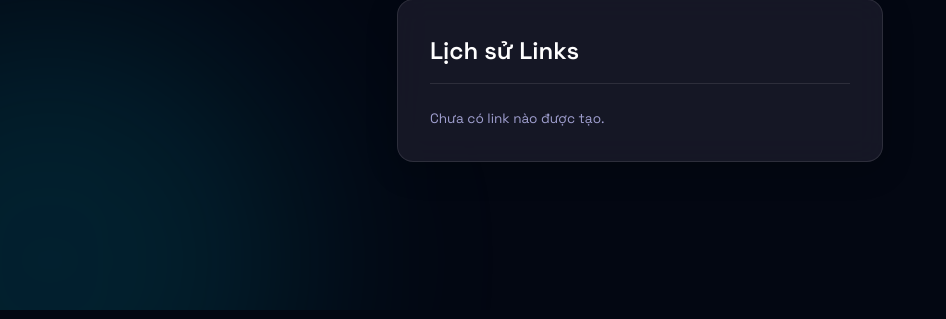
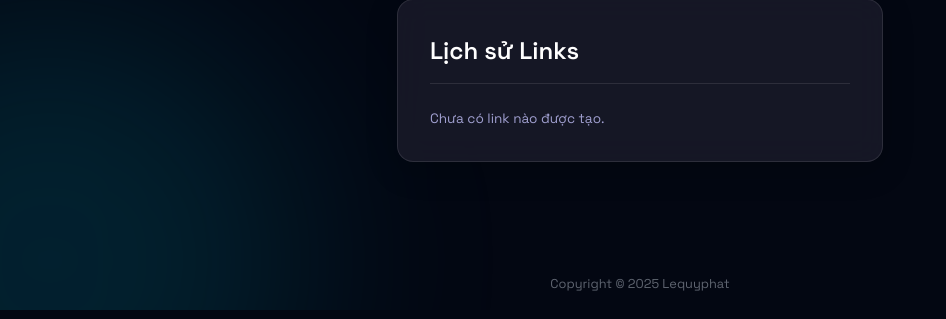
Before and after one commit to LQP-CTER/rita_all_suite, a Django app: page /location-tracker/ in a window 1280 px wide. Shown: the part 490-809 px from the top of the page, without its empty margins (0-946 px from the left). Run offline with Django 5.2, Linux system fonts and the light colour scheme; the visitor is signed in with stand-in values (Sample User, id 1); data that the repository does not hold is empty.

Commit message:
Update location_tracker.html

```diff
--- a/templates/location_tracker.html
+++ b/templates/location_tracker.html
@@ -276,6 +276,7 @@
         </div>
     </div>
 </div>
+<footer class="site-footer"> <p>Copyright © 2025 Lequyphat</p> </footer>
 {% endblock %}
 
 {% block extra_js %}
```
